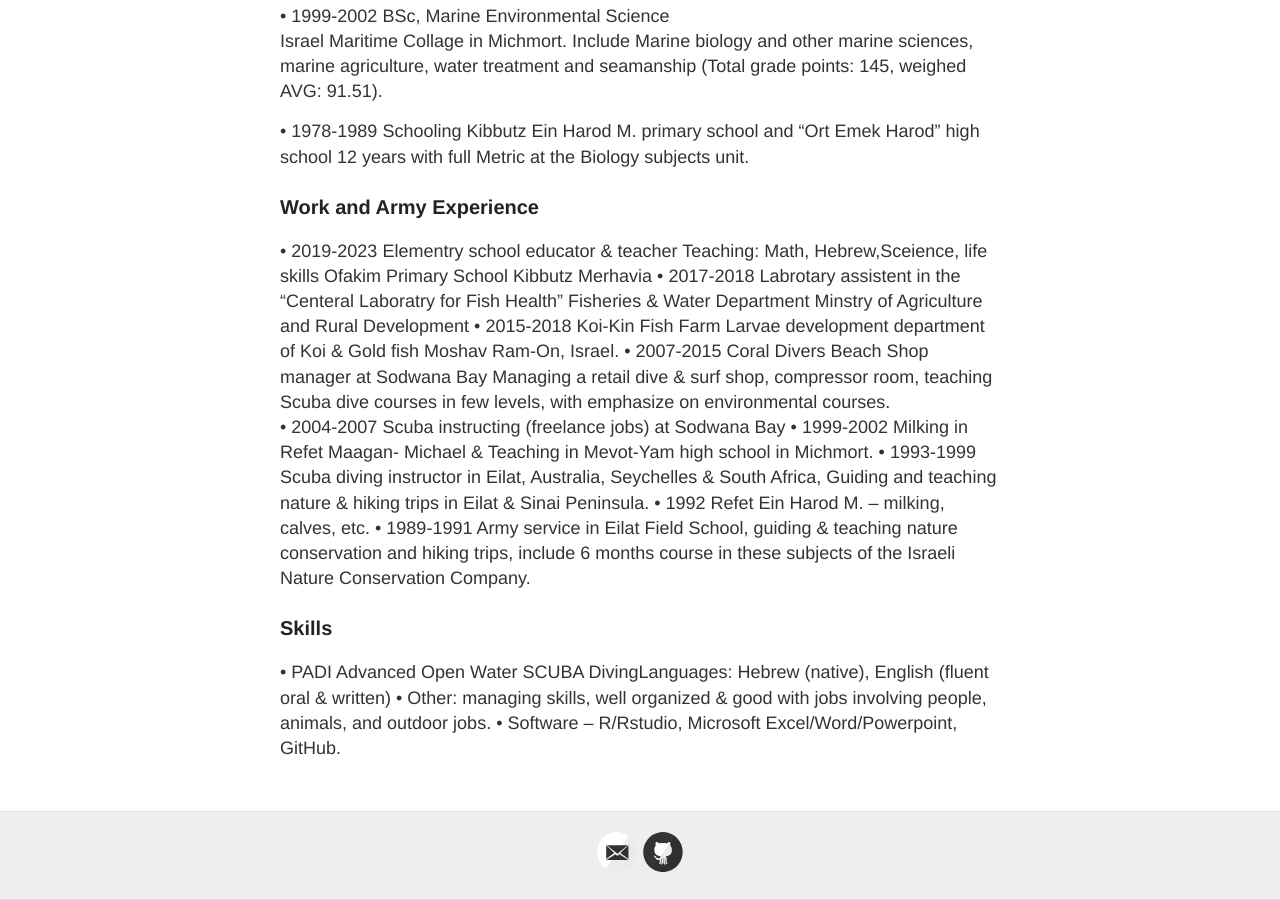
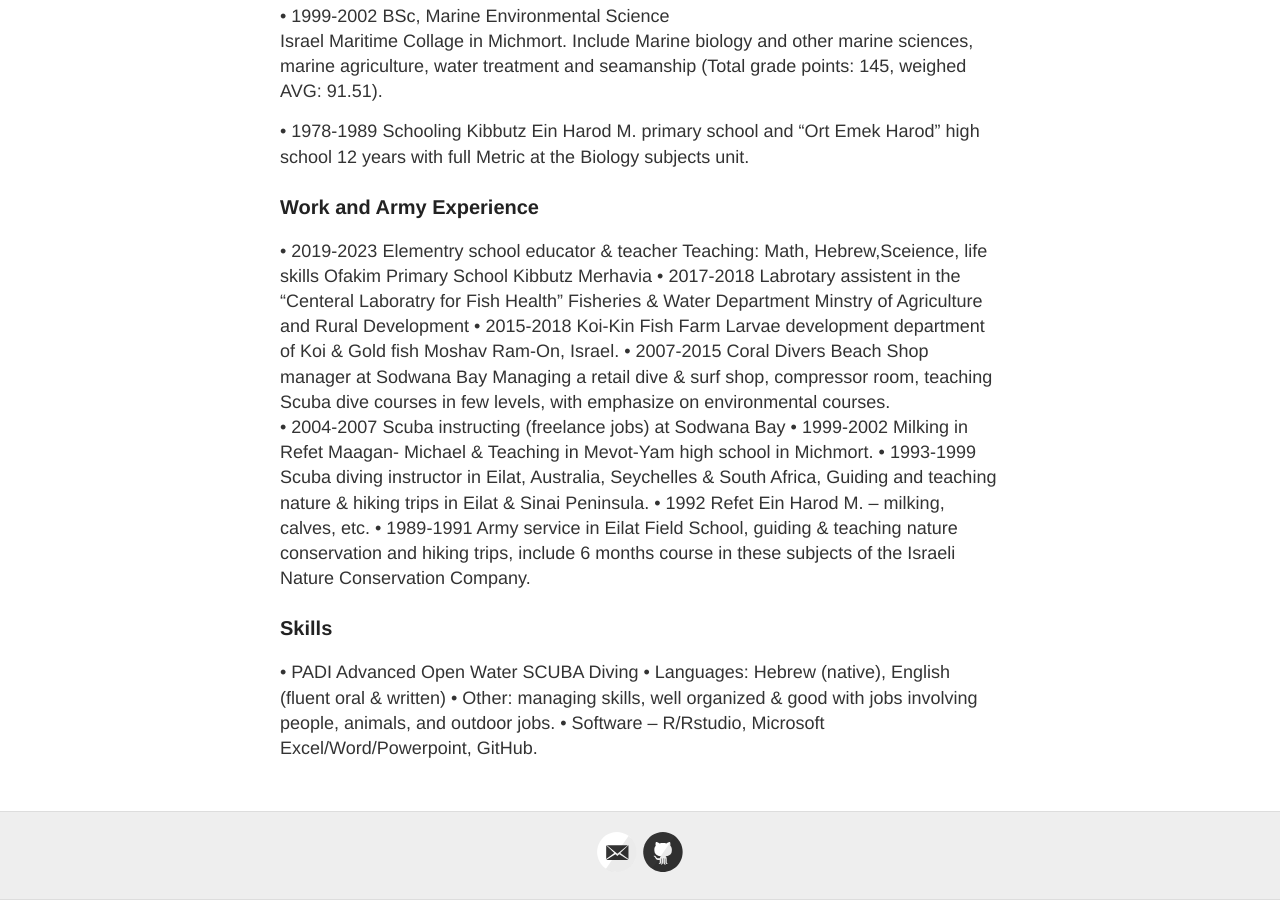
Before and after one commit to tamartaylor/Tamar_Notebook, a Jekyll site: the page built from Notebook_posts/about.md, in a window 1280 px wide and 900 px high, scrolled down 936 px. Built offline with Jekyll 4.4.1, drawn with Linux system fonts in a browser that asks for light colours.

Commit message:
Update about

```diff
--- a/Notebook_posts/about.md
+++ b/Notebook_posts/about.md
@@ -64,6 +64,7 @@ Guiding and teaching nature & hiking trips in Eilat & Sinai Peninsula.
 
 ### Skills
 
-•	PADI Advanced Open Water SCUBA DivingLanguages: Hebrew (native), English (fluent oral & written)
+•	PADI Advanced Open Water SCUBA Diving
+• Languages: Hebrew (native), English (fluent oral & written)
 •	Other: managing skills, well organized & good with jobs involving people, animals, and outdoor jobs.
 •   Software – R/Rstudio, Microsoft Excel/Word/Powerpoint, GitHub.
```
